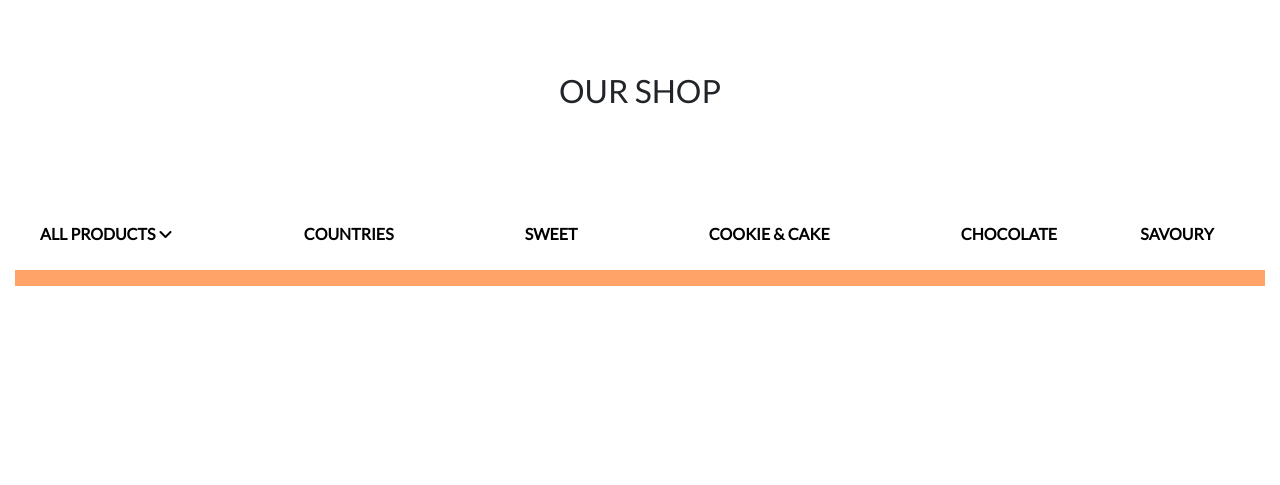
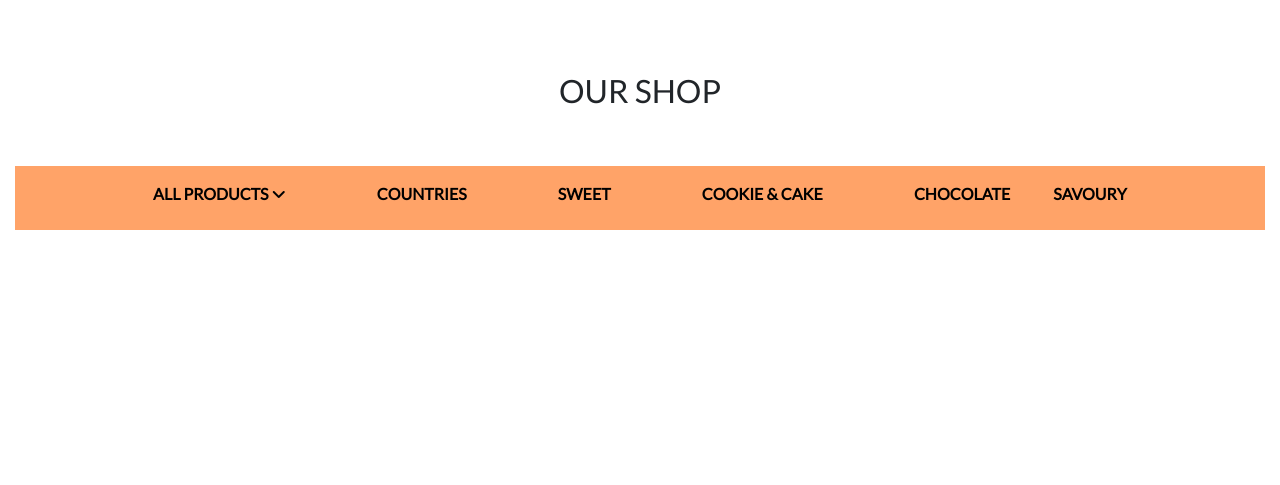
Before and after one commit to ceciliabinck/taste-world-snacks, a Django app: page /shop/ in a window 1280 px wide. Shown: the part 108-593 px from the top of the page. Run offline with Django 3.2, Linux system fonts and the light colour scheme; data that the repository does not hold is empty; some libraries are stand-ins or nearby versions.

Commit message:
Centured the shop navbar, added title to product page and corrected images

```diff
--- a/products/templates/products/shop.html
+++ b/products/templates/products/shop.html
@@ -10,9 +10,9 @@
         </div>
         <!-- Category nav -->
         <div class="container-category my-5">
-            <div class="row bg-white d-none pt-lg-2 d-lg-flex">
-                <ul class="list-inline list-unstyled text-center my-3">
-                    <li class="dropdown list-inline-item mt-4 mx-4">
+            <div class="row b d-none pt-lg-2 d-lg-flex text-center">
+                <ul class="list-inline list-unstyled mx-auto">
+                    <li class="dropdown list-inline-item">
                         <a class="logo-font font-weight-bold nav-link text-black mr-5" href="#" id="all-shop-link" data-toggle="dropdown" aria-haspopup="true" aria-expanded="false">
                             All Products <i class="fas fa-angle-down"></i>
                         </a>
@@ -23,27 +23,27 @@
                             <a href="{% url 'shop' %}" class="dropdown-item">All Products</a>
                         </div>
                     </li>
-                    <li class="list-inline-item mt-4 mx-4">
+                    <li class="list-inline-item">
                         <a class="logo-font font-weight-bold nav-link text-black mr-5" href="{% url 'shop' %}?sort=country&direction=asc">
                             Countries
                         </a>
                     </li>
-                    <li class="list-inline-item mt-4 mx-4">
+                    <li class="list-inline-item">
                         <a class="logo-font font-weight-bold nav-link text-black mr-5" href="{% url 'shop' %}?category=sweet">
                             Sweet
                         </a>
                     </li>
-                    <li class="list-inline-item mt-4 mx-4">
+                    <li class="list-inline-item">
                         <a class="logo-font font-weight-bold nav-link text-black mr-5" href="{% url 'shop' %}?category=cookie/cake">
                             Cookie & Cake
                         </a>
                     </li>
-                    <li class="list-inline-item mt-4 mx-4">
+                    <li class="list-inline-item">
                         <a class="logo-font font-weight-bold nav-link text-black" href="{% url 'shop' %}?category=chocolate">
                             Chocolate
                         </a>
                     </li>
-                    <li class="list-inline-item mt-4 mx-4">
+                    <li class="list-inline-item">
                         <a class="logo-font font-weight-bold nav-link text-black" href="{% url 'shop' %}?category=savoury">
                             Savoury
                         </a>
@@ -51,7 +51,7 @@
                 </ul>
             </div>
             <!-- Category nav mobile -->
-            <nav class="navbar navbar-expand-lg navbar-light w-100">
+            <nav class="navbar navbar-expand-lg navbar-light w-100 d-block d-lg-none">
                     <button class="navbar-toggler" type="button" data-toggle="collapse" data-target="#shop-nav" aria-controls="shop-nav" aria-expanded="false" aria-label="Toggle navigation">
                         <span class="navbar-toggler-icon"></span>
                     </button>
@@ -67,11 +67,11 @@
                             <div class="card h-100 border-0">
                                 {% if product.image %}
                                     <a href="{% url 'product_detail' product.id %}">
-                                        <img class="card-img-top img-fluid img-class" src="{{ product.image.url }}" alt="{{ product.name }}">
+                                        <img class="card-img-top img-fluid" src="{{ product.image.url }}" alt="{{ product.name }}">
                                     </a>
                                 {% else %}
                                     <a href="{% url 'product_detail' product.id %}">
-                                        <img class="card-img-top img-fluid img-class" src="{{ MEDIA_URL }}noimage.png"
+                                        <img class="card-img-top img-fluid" src="{{ MEDIA_URL }}noimage.png"
                                         alt="{{ product.name }}">
                                     </a>
                                 {% endif %}
```
Also changed, not shown: products/templates/products/product_detail.html (+14 -9 lines).
